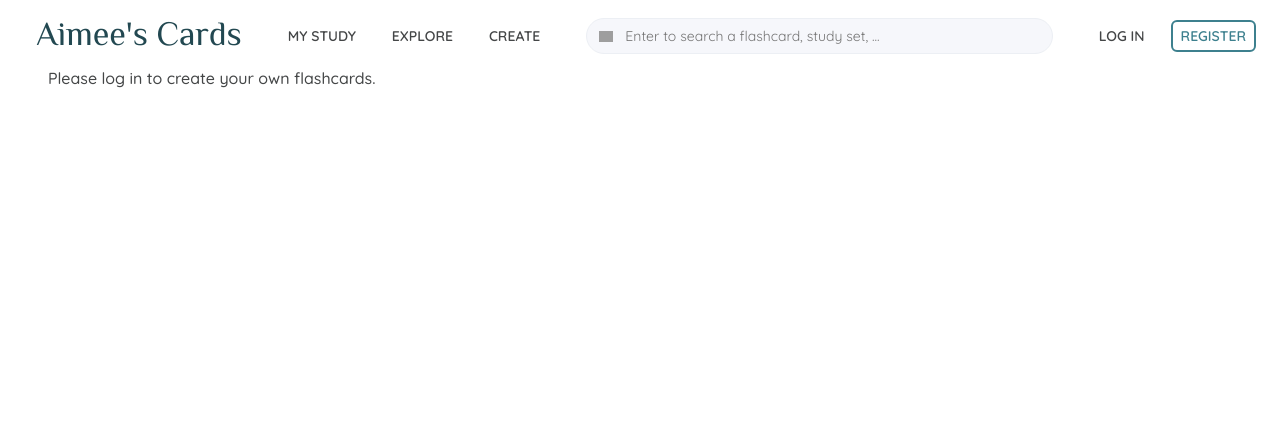
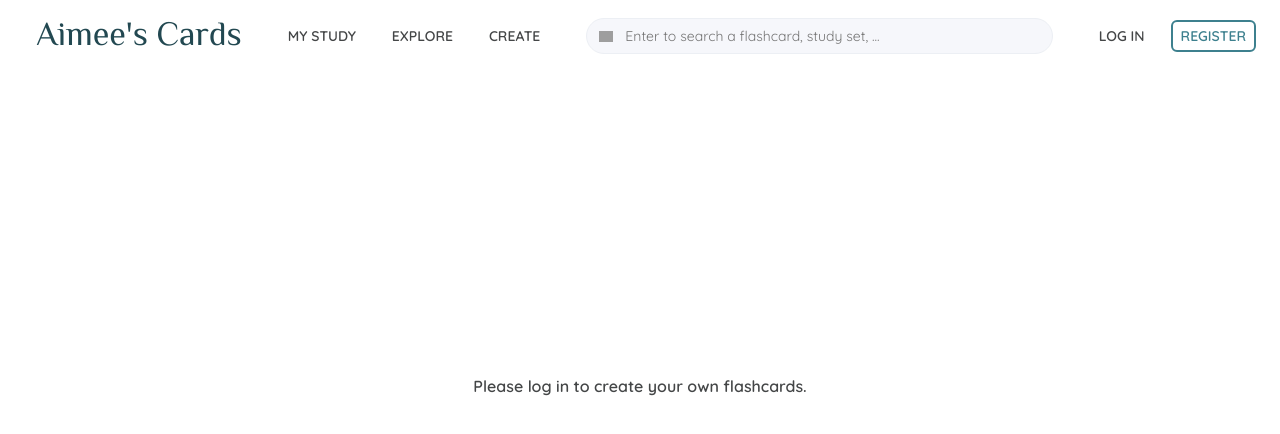
Before and after one commit to AimeeHa/Flashcards, a React (Vite) app in the folder flashcard-react/: page /create in a window 1280 px wide. Shown: the top 434 px of the page. Built offline with nearby package versions, Linux system fonts and the light colour scheme; no server answers; grey boxes are pictures that could not be loaded.

Commit message:
added css for required login message in mystudy & create

```diff
--- a/flashcard-react/src/CreateFC.tsx
+++ b/flashcard-react/src/CreateFC.tsx
@@ -11,7 +11,9 @@ export default function CreateFC() {
   if (user == null) {
     return (
       <Layout>
-        <div>Please log in to create your own flashcards.</div>
+        <div className="null-user-message">
+          Please log in to create your own flashcards.
+        </div>
       </Layout>
     );
   } else {
--- a/flashcard-react/src/Layout.css
+++ b/flashcard-react/src/Layout.css
@@ -27,3 +27,12 @@
     transform: translateX(0);
   }
 }
+
+.null-user-message {
+  display: flex;
+  justify-content: center;
+  align-items: center;
+  height: 80%;
+  font-size: 16px;
+  font-weight: 550;
+}
--- a/flashcard-react/src/MyStudy.tsx
+++ b/flashcard-react/src/MyStudy.tsx
@@ -9,7 +9,9 @@ export default function MyStudy() {
   if (user == null) {
     return (
       <Layout>
-        <div>Please log in to view your created flashcard sets.</div>
+        <div className="null-user-message">
+          Please log in to view your created flashcard sets.
+        </div>
       </Layout>
     );
   } else {
```
Also changed, not shown: 1 other file (tests, documents, lock files or other folders).
